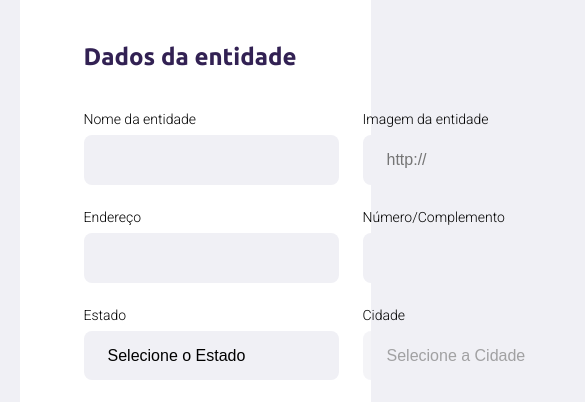
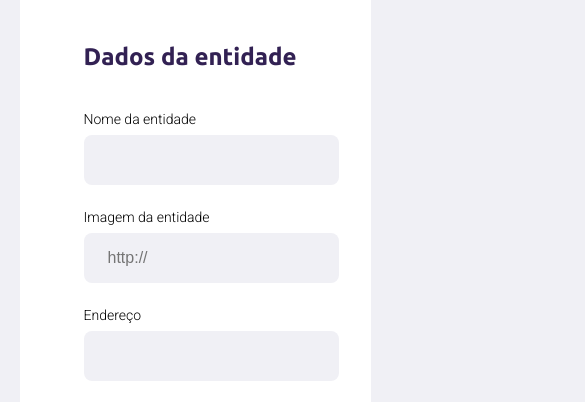
Before and after one commit to andersongames/ecoleta, a website: page src/views/create-point.html in a window 390 px wide. Shown: the part 383-785 px from the top of the page, 585 px wide, since content can reach past the window. Drawn offline with nearby package versions, Linux system fonts and the light colour scheme; files that its build step writes are made by us from their sources; no server answers.

Commit message:
form responsive

```diff
--- a/public/styles/_create-point.scss
+++ b/public/styles/_create-point.scss
@@ -57,6 +57,9 @@
             }
         }
 
+        div.field-group {
+            display: flex;
+
             div.field {
                 label {
                     font-size: 14px;
@@ -83,9 +86,6 @@
                     appearance: none;
                 }
             }
-
-        div.field-group {
-            display: flex;
 
             .field + .field {
                 margin-left: 24px;
--- a/public/styles/_responsive.scss
+++ b/public/styles/_responsive.scss
@@ -21,8 +21,12 @@
         }
     }
 
-    #page-create-point {
+    #page-create-point form div.field-group {
+        flex-direction: column;
 
+        .field + .field{
+            margin-left: 0;
+        }
     }
 
     #page-search-results main {
```
Also changed, not shown: public/styles/main.css, 1 other file. Lines whose indentation alone changed are shown as unchanged.
